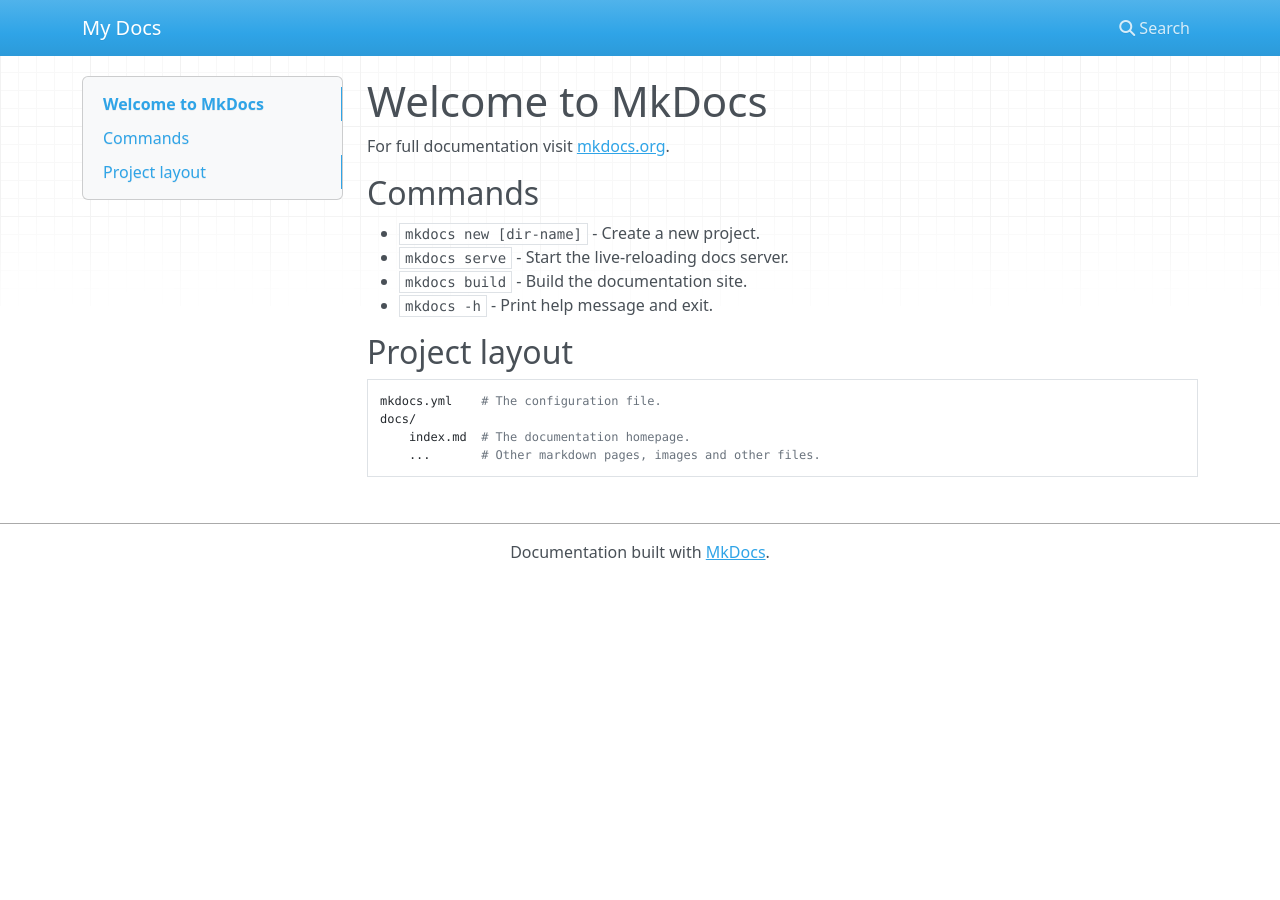
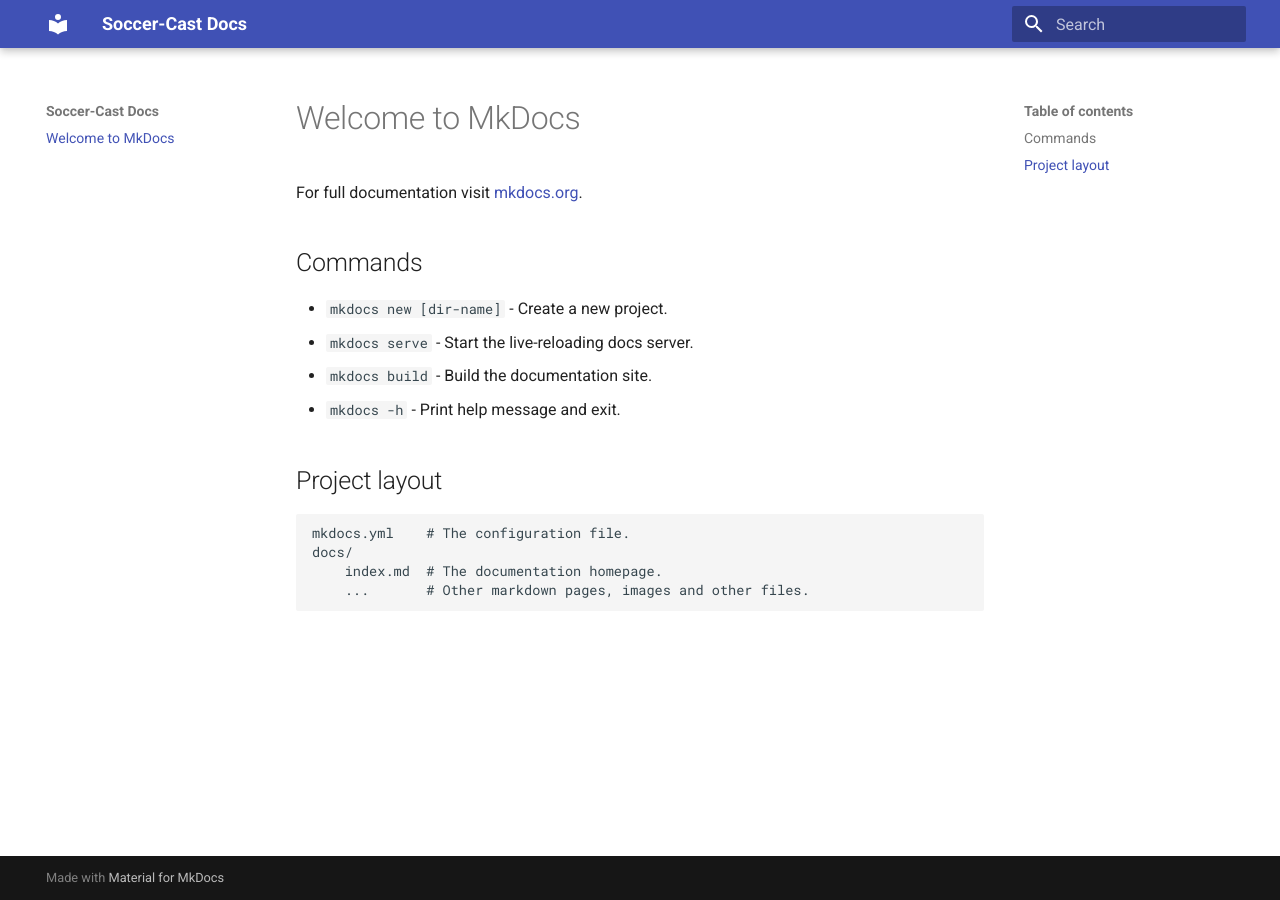
Before and after one commit to WildCayote/Soccer-Cast, an MkDocs documentation site: the page built from docs/index.md, in a window 1280 px wide. Built offline with MkDocs 1.6.1 and Material for MkDocs 9.7.7, drawn with Linux system fonts in a browser that asks for light colours; nearby versions of some CDN libraries.

Commit message:
Selecting material as the theme and changing the site name

```diff
--- a/mkdocs.yml
+++ b/mkdocs.yml
@@ -1 +1,3 @@
-site_name: My Docs
+site_name: Soccer-Cast Docs
+theme:
+  name: material
```
